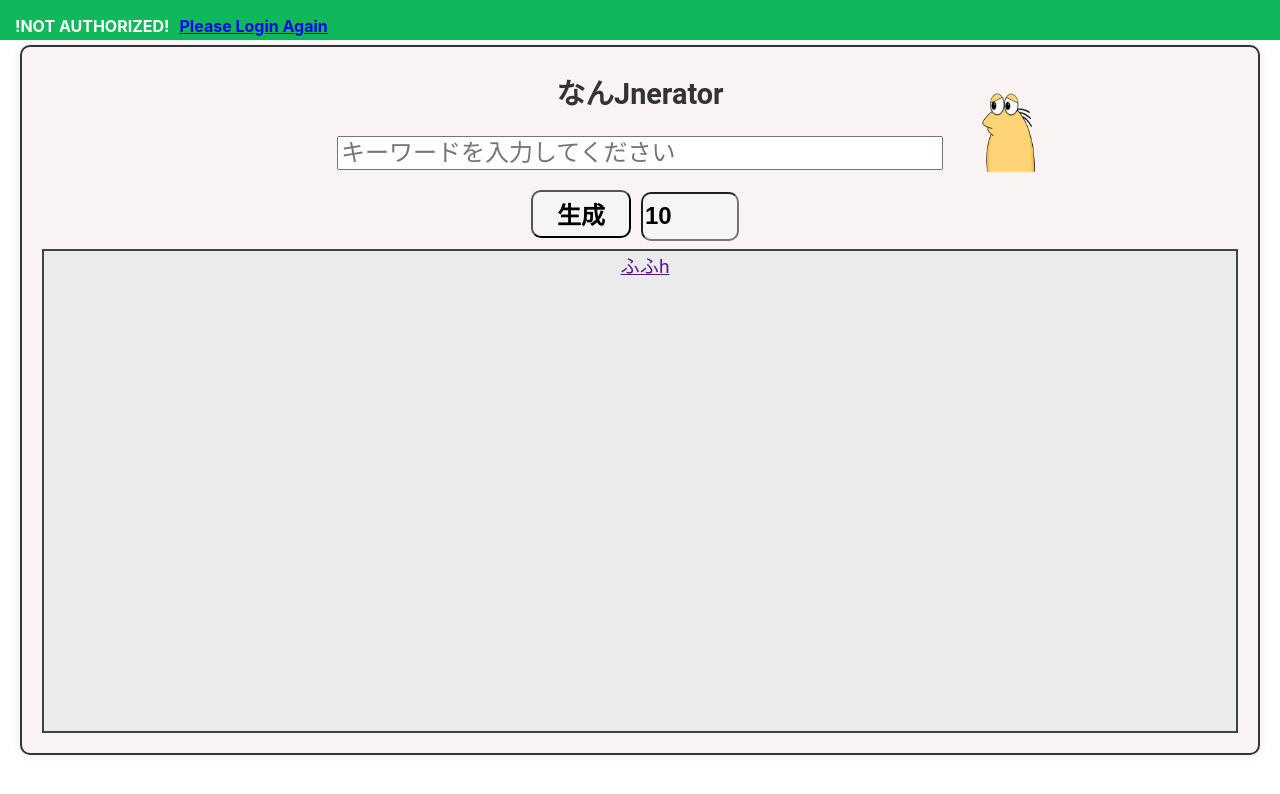
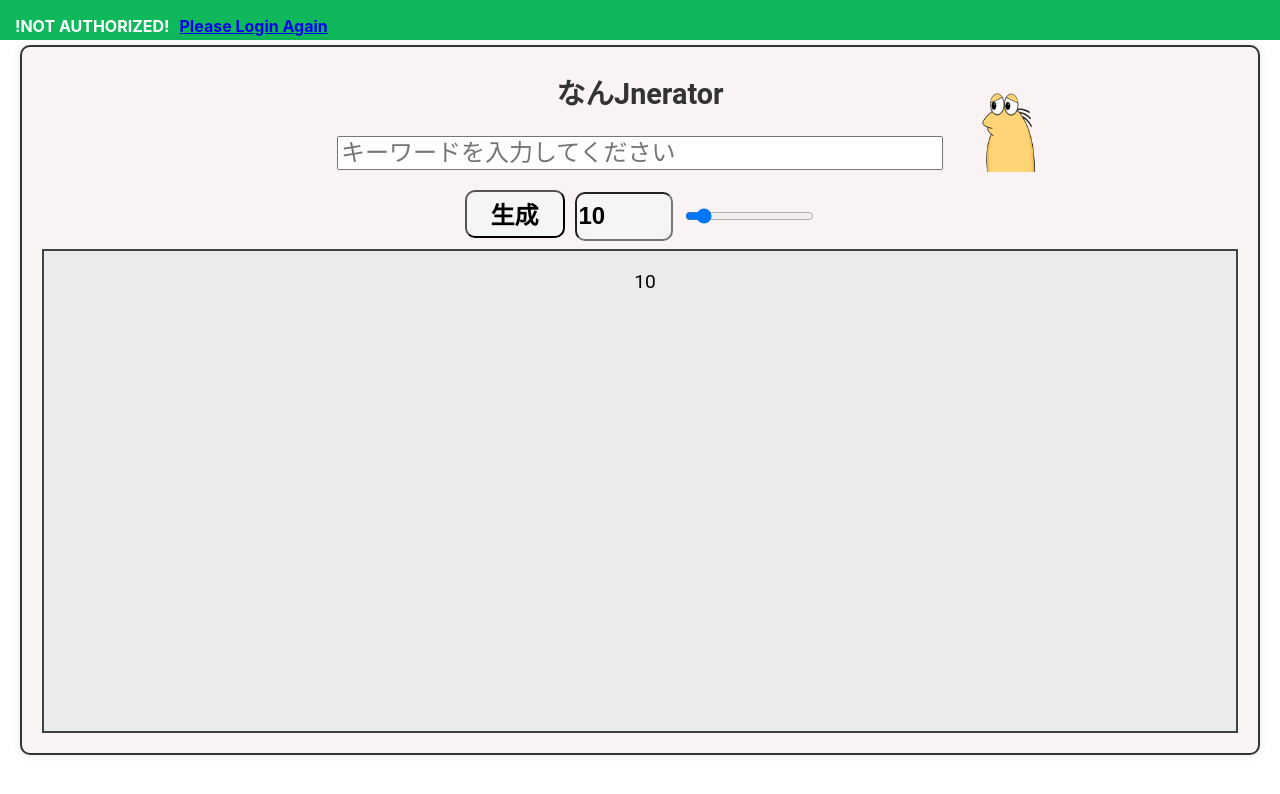
Before and after one commit to kotta-27/202406hackathon_frontend, a React (Create React App) app: page / in a window 1280 px wide. Shown: the top 794 px of the page. Built offline with nearby package versions, Linux system fonts and the light colour scheme.

Commit message:
add input-range bar

```diff
--- a/src/components/CallClaudeLambda.jsx
+++ b/src/components/CallClaudeLambda.jsx
@@ -10,6 +10,7 @@ const CallClaudeLambda = ({ myIdToken }) => {
   const [isLoading, setIsLoading] = useState(false);
   const [isSafe, setIsSafe] = useState(false);
   const [jsonURL, setJsonURL] = useState("");
+  const [threadValue, setThreadValue] = useState(10);
 
   const invokeLambda = async () => {
     if (isSafe) var safeString = "safe-";
@@ -81,6 +82,10 @@ const CallClaudeLambda = ({ myIdToken }) => {
     else setIsSafe(false);
   }, [threadNum]);
 
+  const changeThreadValue = (e) => {
+    setThreadValue(e.target.value);
+  };
+
   return (
     <div style={{ display: "flex", flexDirection: "column", margin: "20px" }}>
       <input
@@ -104,6 +109,12 @@ const CallClaudeLambda = ({ myIdToken }) => {
           onChange={(e) => setThreadNum(e.target.value)}
           placeholder="スレ数"
         />
+        <input
+          className="thread-gage"
+          type="range"
+          value={threadValue}
+          onChange={changeThreadValue}
+        />
         <div className={isLoading ? "loading" : ""}></div>
       </div>
       <div className="content-container">
@@ -125,9 +136,10 @@ const CallClaudeLambda = ({ myIdToken }) => {
           </div>
         )}
         {error && <div>Error: {error}</div>}
-        <a href={jsonURL} download="thread.json">
+        {/* <a href={jsonURL} download="thread.json">
           ふふh
-        </a>
+        </a> */}
+        <p>{threadValue}</p>
       </div>
     </div>
   );
```
